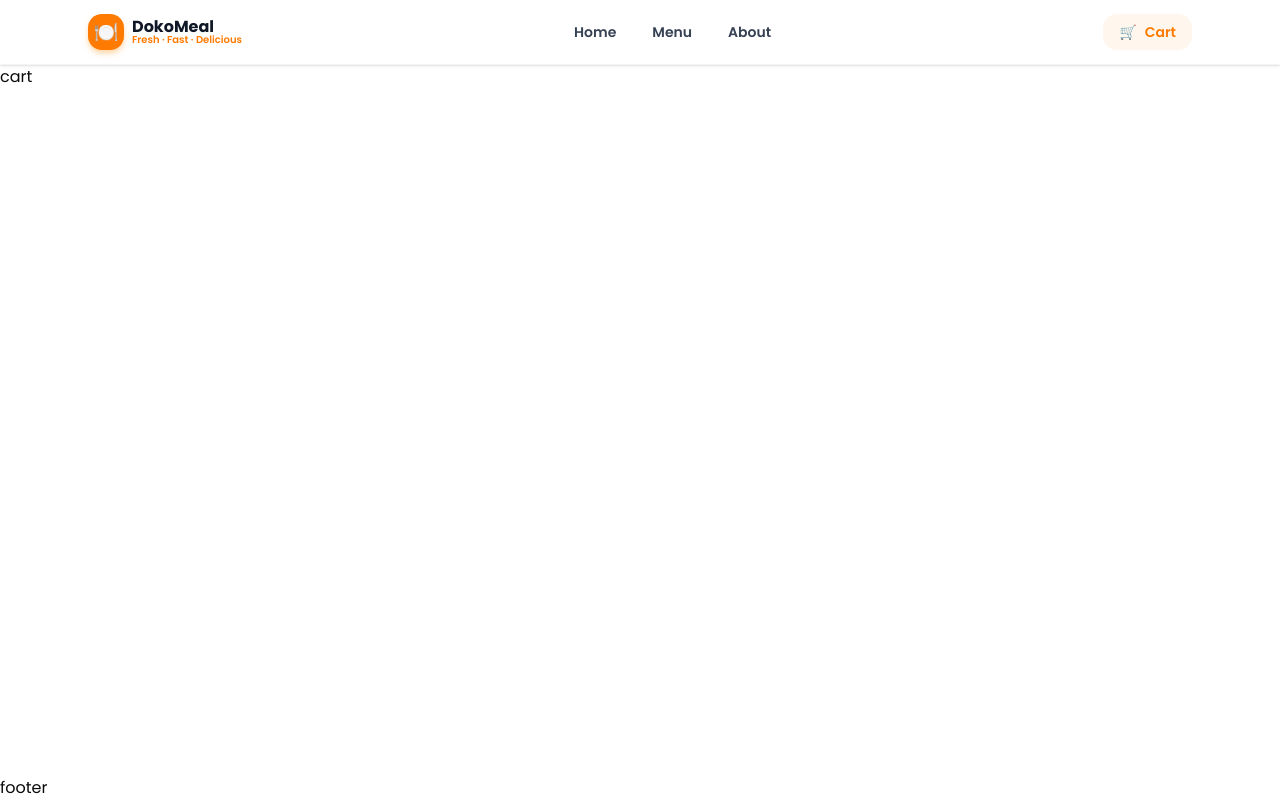
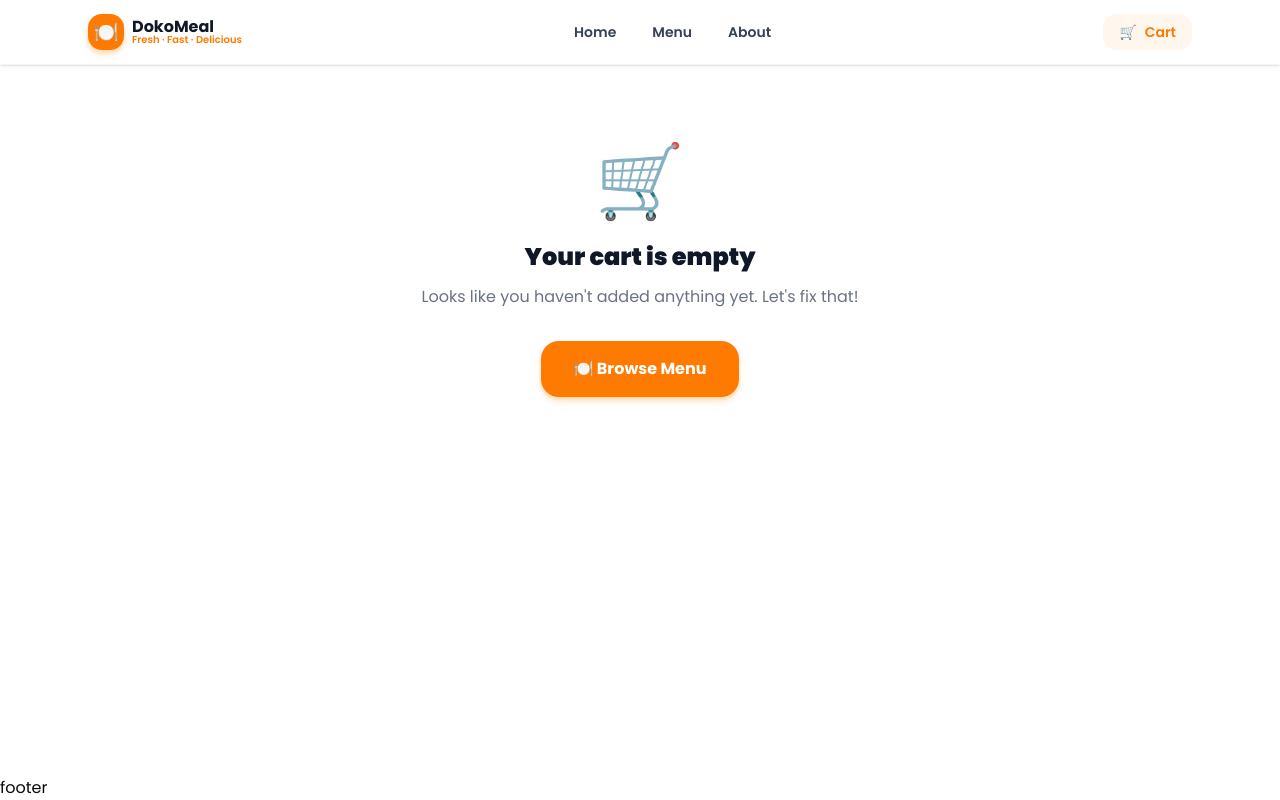
Before and after one commit to sarinashresthaa/dokomeal, a React (Vite) app: page /cart in a window 1280 px wide. Built offline with nearby package versions, Linux system fonts and the light colour scheme.

Commit message:
feat(cart): implement empty cart state UI

```diff
--- a/src/pages/Cart.tsx/index.tsx
+++ b/src/pages/Cart.tsx/index.tsx
@@ -1,8 +1,23 @@
+import { ROUTES } from "@/routes/routes"
+import { useNavigate } from "react-router-dom"
 
 const Cart = () => {
+  const navigate = useNavigate()
   return (
-    <div>
-      cart
+    <div className="mx-auto max-w-2xl px-6 py-20 text-center md:px-4">
+      <div className="mb-6 text-7xl">🛒</div>
+      <h2 className="mb-3 text-2xl font-black text-gray-900">
+        Your cart is empty
+      </h2>
+      <p className="mb-8 text-gray-500">
+        Looks like you haven't added anything yet. Let's fix that!
+      </p>
+      <button
+        onClick={() => navigate(ROUTES.MENU)}
+        className="rounded-2xl bg-[#FF7A00] px-8 py-4 font-bold text-white shadow-md shadow-orange-200 transition-colors hover:bg-[#E06600]"
+      >
+        🍽️ Browse Menu
+      </button>
     </div>
   )
 }
```
